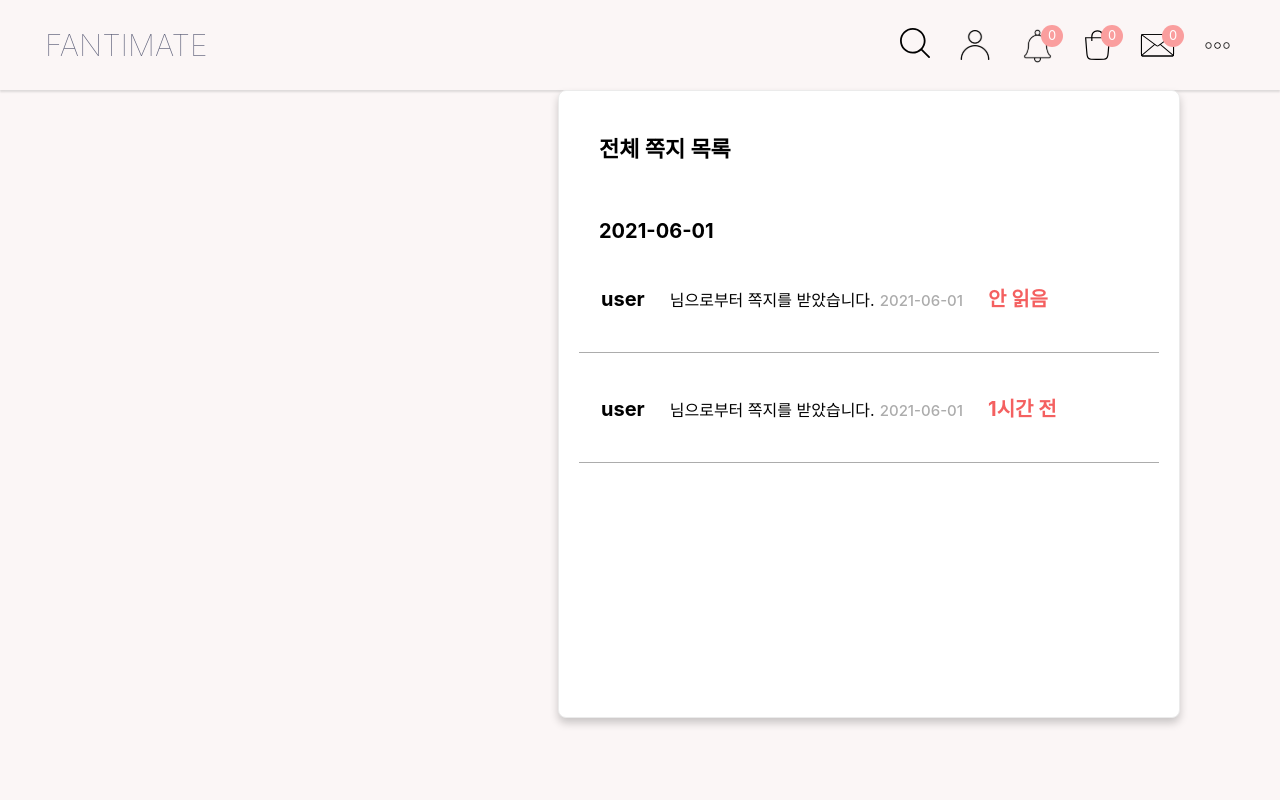
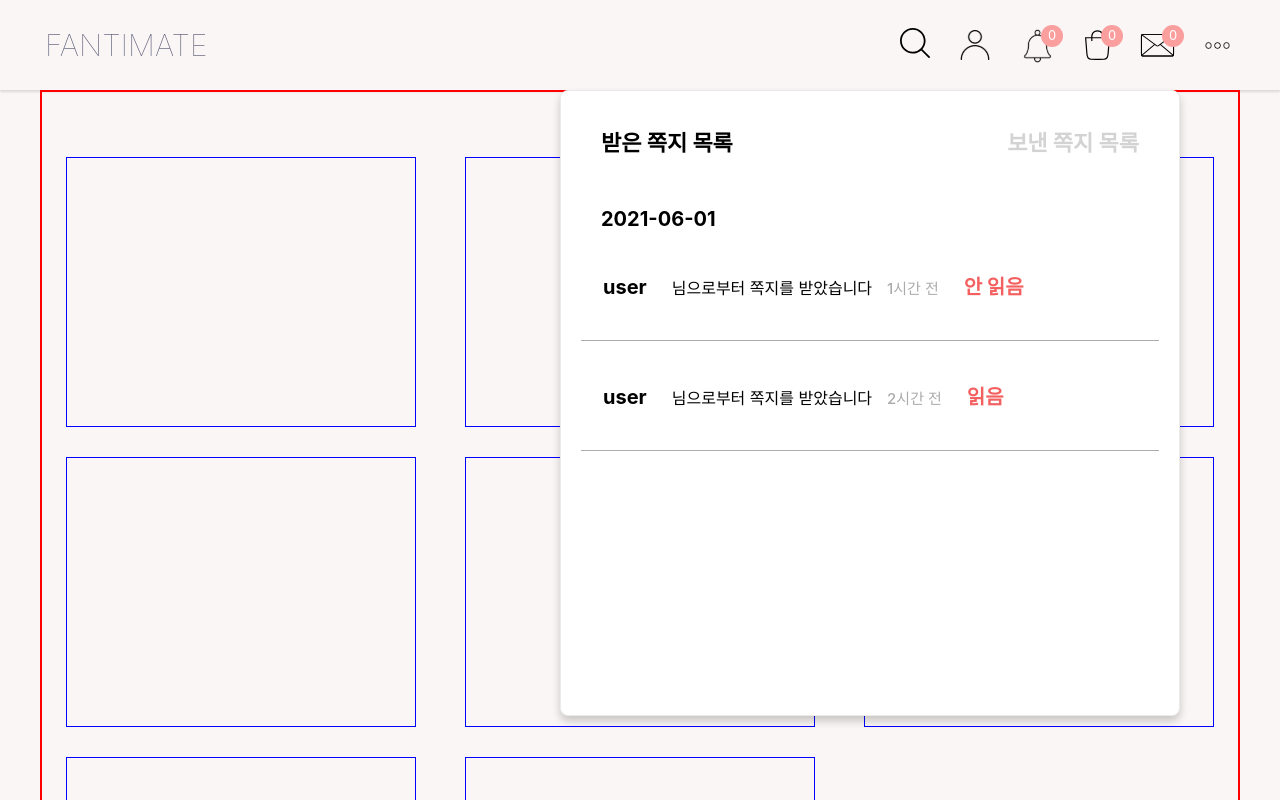
Before and after one commit to negyahu/negyahu-front, a React (Create React App) app: page / in a window 1280 px wide. Both pictures are taken after a click on the picture 1157 px from the left and 45 px from the top of the page. Shown: the top 800 px of the page. Built offline with nearby package versions, Linux system fonts and the light colour scheme.

Commit message:
쪽지 구조 변경

```diff
--- a/src/App.scss
+++ b/src/App.scss
@@ -15,3 +15,7 @@ body::-webkit-scrollbar-thumb {
   border-radius: 5px;
   border: 2px solid transparent;
 }
+
+div {
+  box-sizing: border-box;
+}
--- a/src/components/Header.js
+++ b/src/components/Header.js
@@ -4,7 +4,8 @@ import { FaTrash } from 'react-icons/fa';
 
 import '../scss/Header.scss';
 import { IconContext } from 'react-icons/lib';
-import SendMail from './SendMail';
+import MailForm from './MailForm';
+import { Link, withRouter } from 'react-router-dom';
 
 const NavbarContainer = styled.header`
     width: 100%;
@@ -40,6 +41,7 @@ export const initialOpenState = {
     more: false,
     getMail: false,
     sendMail: false,
+    mailForm: false,
 }
 
 function openReducer(state, action) {
@@ -54,6 +56,8 @@ function openReducer(state, action) {
             return state = action.open;
         case 'SENDMAIL':
             return state = action.open;
+        case 'MAILFORM':
+            return state = action.open;
         default:
             throw new Error(`Unhandled action type: ${ action.type }`)
     }
@@ -61,7 +65,7 @@ function openReducer(state, action) {
 
 
 
-function Header() {
+function Header(props) {
     const [login, setLogin] = useState(true);
     const [state, dispatch] = useReducer(openReducer, initialOpenState);
     return (
@@ -70,10 +74,12 @@ function Header() {
                 state.getMail && <Mail state={ state } dispatch={ dispatch } />
             }
             {
-                state.sendMail && <SendMail state={ state } dispatch={ dispatch } />
+                state.mailForm && <MailForm state={ state } dispatch={ dispatch } />
             }
             <Navbar>
-                <p className="logo">FANTIMATE</p>
+                <p className="logo" onClick={() => {
+                    props.history.push({ pathname: "/" })
+                }}>FANTIMATE</p>
                 <div className="menuContainer">
                     {
                         login
@@ -195,33 +201,87 @@ function Notifications() {
 
 function Mails({ state, dispatch }) {
 
-    const openGetMail = (e) => {
-        dispatch({ type: 'GETMAIL', open: { ...initialOpenState, getMail: !state.getMail }})
+    const openMailCategory = (category) => {
+        let bTags = document.getElementsByTagName("b");
+        for (let i = 0; i < bTags.length; i++) {
+            bTags[i].style.color = "lightgray";
         }
+        switch (category) {
+            case '받은 쪽지':
+                bTags[0].style.color = "#000000";
+                return <GetMails state={ state } dispatch={ dispatch } />
+            case '보낸 쪽지':
+                bTags[1].style.color = "#000000";
+                return <SendMails state={ state } dispatch={ dispatch } />
+            default:
+                throw new Error(`Not Found category: ${ category }`);
+        }
+    }
+
+    const [category, setCategory] = useState(null);
 
     return (
         <div className="mailsContainer">
             <section className="section mails">
                 <div className="mail">
-                    <b>전체 쪽지 목록</b>
+                    <div className="mailCategory">
+                        <b onClick={() => {
+                            setCategory(openMailCategory("받은 쪽지"));
+                        }}>받은 쪽지 목록</b>
+                        <b onClick={() => {
+                            setCategory(openMailCategory("보낸 쪽지"));
+                        }}>보낸 쪽지 목록</b>
+                    </div>
+                    {
+                        category ? category : <GetMails state={ state } dispatch={ dispatch } />
+                    }
+                </div>
+            </section>
+        </div>
+    )
+}
+
+function GetMails({ state, dispatch }) {
+    const openGetMail = () => {
+        dispatch({ type: 'GETMAIL', open: { ...initialOpenState, getMail: !state.getMail }})
+    }
+    return (
         <ul className="ul mail-ul">
             <p className="getMailDate">2021-06-01</p>
             <li onClick={ openGetMail }>
                 <p className="getMailById">user</p>
-                            님으로부터 쪽지를 받았습니다.
-                            <p className="getMailByTime">2021-06-01</p>
+                <span>님으로부터 쪽지를 받았습니다</span>
+                <p className="getMailByTime">1시간 전</p>
                 <p className="isOpenMail">안 읽음</p>
             </li>
             <li onClick={ openGetMail }>
                 <p className="getMailById">user</p>
-                            님으로부터 쪽지를 받았습니다.
-                            <p className="getMailByTime">2021-06-01</p>
-                            <p className="isOpenMail">1시간 전</p>
+                <span>님으로부터 쪽지를 받았습니다</span>
+                <p className="getMailByTime">2시간 전</p>
+                <p className="isOpenMail">읽음</p>
             </li>
         </ul>
-                </div>
-            </section>
-        </div>
+    )
+}
+
+function SendMails({ state, dispatch }) {
+    const openGetMail = () => {
+        dispatch({ type: 'GETMAIL', open: { ...initialOpenState, getMail: !state.getMail }})
+    }
+    return (
+        <ul className="ul mail-ul">
+            <p className="getMailDate">2021-06-01</p>
+            <li onClick={ openGetMail }>
+                <p className="getMailById">user</p>
+                <span>님에게 쪽지를 보냈습니다</span>
+                <p className="isOpenMail">안 읽음</p>
+            </li>
+            <li onClick={ openGetMail }>
+                <p className="getMailById">user</p>
+                <span>님에게 쪽지를 보냈습니다</span>
+                <p className="isOpenMail">읽음</p>
+            </li>
+        </ul>
     )
 }
 
@@ -229,8 +289,8 @@ function Mail({ state, dispatch }) {
     const closeGetMail = () => {
         dispatch({ type: 'GETMAIL', open: { ...initialOpenState, getMail: !state.getMail }})
     }
-    const openSendMail = () => {
-        dispatch({ type: 'SENDMAIL', open: { ...initialOpenState, sendMail: !state.sendMail }})
+    const openMailForm = () => {
+        dispatch({ type: 'MAILFORM', open: { ...initialOpenState, mailForm: !state.mailForm }})
     }
 
     return (
@@ -242,7 +302,7 @@ function Mail({ state, dispatch }) {
                 <p className="getMailTitle">안녕하세요 메세지제목</p>
                 <div className="getMailContent">한번 보내봤습니다 메세지 내용</div>
                 <div className="mailButtonController">
-                    <button id="sendMailBtn" onClick={ openSendMail }>답장하기</button>
+                    <button id="mailFormBtn" onClick={ openMailForm }>답장하기</button>
                     <button id="closeMailBtn" onClick={ closeGetMail }>취소하기</button>
                 </div>
             </section>
@@ -266,4 +326,4 @@ function MoreMenus() {
     )
 }
 
-export default Header;
+export default withRouter(Header);
--- a/src/components/SendMail.js
+++ b/src/components/MailForm.js
@@ -3,8 +3,8 @@ import { BackgroundColor, initialOpenState } from './Header';
 import '../scss/SendMail.scss';
 
 function SendMail({ state, dispatch }) {
-    const closeSendMail = (e) => {
-        dispatch({ type: 'SENDMAIL', open: { ...initialOpenState, sendMail: !state.sendMail }})
+    const closeMailForm = () => {
+        dispatch({ type: 'SENDMAIL', open: { ...initialOpenState, mailForm: !state.mailForm }})
     }
     return (
         <BackgroundColor>
@@ -16,9 +16,9 @@ function SendMail({ state, dispatch }) {
                     <input type="text" className="sendMailTitle" placeholder="제목을 입력하세요" />
                     <textarea className="sendMailContent" placeholder="내용을 입력하세요"></textarea>
                 </div>
-                <div class="sendMailButtonContainer">
+                <div className="sendMailButtonContainer">
                     <button type="button" id="sendMailBtn">보내기</button>
-                    <button type="button" id="closeMailBtn" onClick={ closeSendMail }>취소하기</button>
+                    <button type="button" id="closeMailBtn" onClick={ closeMailForm }>취소하기</button>
                 </div>
             </form>
         </BackgroundColor>
--- a/src/components/main/Main.js
+++ b/src/components/main/Main.js
@@ -1,17 +1,31 @@
 import React from 'react';
 import { withRouter } from 'react-router';
+import styled from 'styled-components';
+import '../../scss/Main.scss';
 
 function Main() {
     return (
-        <section className="main-section">
-            <Artists />
+        <section className="mainContainer">
+            <div className="artistsContainer">
+                <Artist />
+                <Artist />
+                <Artist />
+                <Artist />
+                <Artist />
+                <Artist />
+                <Artist />
+                <Artist />
+            </div>
         </section>
     );
 }
 
-function Artists() {
+
+function Artist() {
     return (
-        <div className="main-artists"></div>
+        <div className="artistContainer">
+
+        </div>
     )
 }
 
--- a/src/scss/Header.scss
+++ b/src/scss/Header.scss
@@ -19,17 +19,6 @@
     display: flex;
     justify-content: flex-end;
     align-items: center
-}
-.main-nav-search {
-    outline: none;
-    border: none;
-    border-radius: 10px;
-    height: 35px;
-    background: #ebebeb;
-    width: 80%;
-    max-width: 600px;
-    padding: 0 10px;
-    box-sizing: border-box;
 }
 
 // navbar Icons
@@ -206,19 +195,30 @@
 .mail {
     @extend .notification;
     margin-right: 100px;
+    .mailCategory {
+        display: flex;
+        justify-content: space-between;
+        align-items: center;
+        width: 100%;
+        height: 100px;
         b {
             padding: 40px;
             display: inline-block;
-        color: #000000;
+            color: lightgray;
             font-style: normal;
             font-weight: bold;
             font-size: 22px;
             box-sizing: border-box;
+            cursor: pointer;
+            &:first-of-type {
+                color: #000000;
             }
+        }
+    }
+    .mail-ul {
         p {
             padding: 0;
         }
-    .mail-ul {
         .getMailDate {
             padding-left:20px;
             color: #000000;
@@ -242,6 +242,10 @@
                 margin-right: 25px;
                 font-weight: bold;
                 color: #000000;
+            }
+            span {
+                display: inline-block;
+                margin-right: 10px;
             }
             .getMailByTime {
                 display: inline-block;
--- /dev/null
+++ b/src/scss/Main.scss
@@ -0,0 +1,27 @@
+@import '../App.scss';
+
+.mainContainer {
+    width: 100%;
+    height: auto;
+    .artistsContainer {
+        display: grid;
+        grid-template-columns: repeat(3, 1fr);
+        grid-template-rows: repeat(2, 300px);
+        grid-auto-rows: 300px;
+        align-items: center;
+        justify-items: center;
+        margin: 0 auto;
+        overflow: hidden;
+        width: 1200px;
+        height: 1000px;
+        padding-top: 50px;
+        border: 2px solid red;
+    }
+}
+
+.artistContainer {
+    width: 350px;
+    height: 270px;
+    border: 1px solid blue;
+    box-sizing: border-box;
+}
```
Lines whose indentation alone changed are shown as unchanged.
